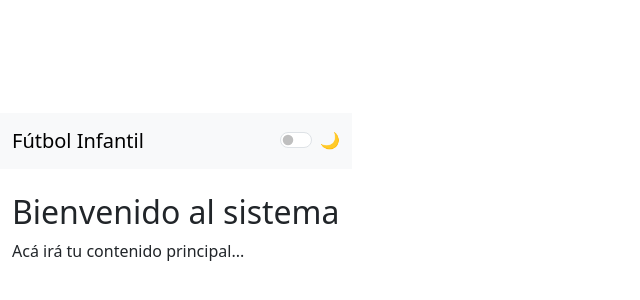
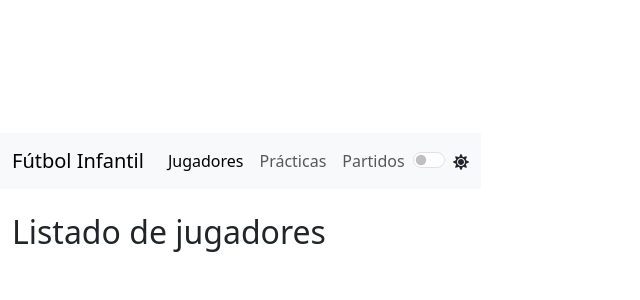
Before and after one commit to leoalmada-dev/app-asistencias, a React (Vite) app: page /jugadores in a window 1280 px wide. Shown: the part 204-504 px from the top of the page, without its empty margins (0-640 px from the left). Built offline with nearby package versions, Linux system fonts and the light colour scheme.

Commit message:
agregados listado de practicas, jugadores, partidos

```diff
--- a/package.json
+++ b/package.json
@@ -15,7 +15,8 @@
     "react": "^19.1.0",
     "react-bootstrap": "^2.10.10",
     "react-dom": "^19.1.0",
-    "react-icons": "^5.5.0"
+    "react-icons": "^5.5.0",
+    "react-router-dom": "^7.7.1"
   },
   "devDependencies": {
     "@eslint/js": "^9.30.1",
--- a/src/App.jsx
+++ b/src/App.jsx
@@ -1,14 +1,24 @@
-// src/App.jsx
+import { BrowserRouter as Router, Routes, Route } from 'react-router-dom';
 import Layout from './components/Layout';
 import { ThemeProvider } from './context/ThemeContext';
+
+import Jugadores from './pages/Jugadores';
+import Practicas from './pages/Practicas';
+import Partidos from './pages/Partidos';
 
 export default function App() {
   return (
     <ThemeProvider>
-      <Layout>
-        <h2>Bienvenido al sistema</h2>
-        <p>Acá irá tu contenido principal...</p>
-      </Layout>
+      <Router>
+        <Layout>
+          <Routes>
+            <Route path="/" element={<Jugadores />} />
+            <Route path="/jugadores" element={<Jugadores />} />
+            <Route path="/practicas" element={<Practicas />} />
+            <Route path="/partidos" element={<Partidos />} />
+          </Routes>
+        </Layout>
+      </Router>
     </ThemeProvider>
   );
 }
--- a/src/components/Navbar.jsx
+++ b/src/components/Navbar.jsx
@@ -1,23 +1,28 @@
-// src/components/Navbar.jsx
 import { Navbar, Container, Nav, Form } from 'react-bootstrap';
+import { Link, useLocation } from 'react-router-dom';
 import { useTheme } from '../context/ThemeContext';
+import { FaMoon, FaSun } from 'react-icons/fa';
 
 export default function CustomNavbar() {
   const { modoOscuro, setModoOscuro } = useTheme();
+  const { pathname } = useLocation();
 
   return (
     <Navbar bg={modoOscuro ? 'dark' : 'light'} variant={modoOscuro ? 'dark' : 'light'} expand="lg">
       <Container>
-        <Navbar.Brand href="#">Fútbol Infantil</Navbar.Brand>
-        <Nav className="ms-auto">
-          <Form.Check
-            type="switch"
-            id="modoOscuroSwitch"
-            label="🌙"
-            checked={modoOscuro}
-            onChange={() => setModoOscuro(!modoOscuro)}
-          />
+        <Navbar.Brand as={Link} to="/">Fútbol Infantil</Navbar.Brand>
+        <Nav className="me-auto">
+          <Nav.Link as={Link} to="/jugadores" active={pathname === "/jugadores"}>Jugadores</Nav.Link>
+          <Nav.Link as={Link} to="/practicas" active={pathname === "/practicas"}>Prácticas</Nav.Link>
+          <Nav.Link as={Link} to="/partidos" active={pathname === "/partidos"}>Partidos</Nav.Link>
         </Nav>
+        <Form.Check
+          type="switch"
+          id="modoOscuroSwitch"
+          label={modoOscuro ? <FaMoon /> : <FaSun />}
+          checked={modoOscuro}
+          onChange={() => setModoOscuro(!modoOscuro)}
+        />
       </Container>
     </Navbar>
   );
--- /dev/null
+++ b/src/pages/Jugadores.jsx
@@ -0,0 +1,4 @@
+// src/pages/Jugadores.jsx
+export default function Jugadores() {
+  return <h2>Listado de jugadores</h2>;
+}
--- /dev/null
+++ b/src/pages/Partidos.jsx
@@ -0,0 +1,4 @@
+// src/pages/Partidos.jsx
+export default function Partidos() {
+  return <h2>Listado de Partidos</h2>;
+}
--- /dev/null
+++ b/src/pages/Practicas.jsx
@@ -0,0 +1,4 @@
+// src/pages/Practicas.jsx
+export default function Practicas() {
+  return <h2>Listado de Practicas</h2>;
+}
```
Also changed, not shown: 1 other file (tests, documents, lock files or other folders).
